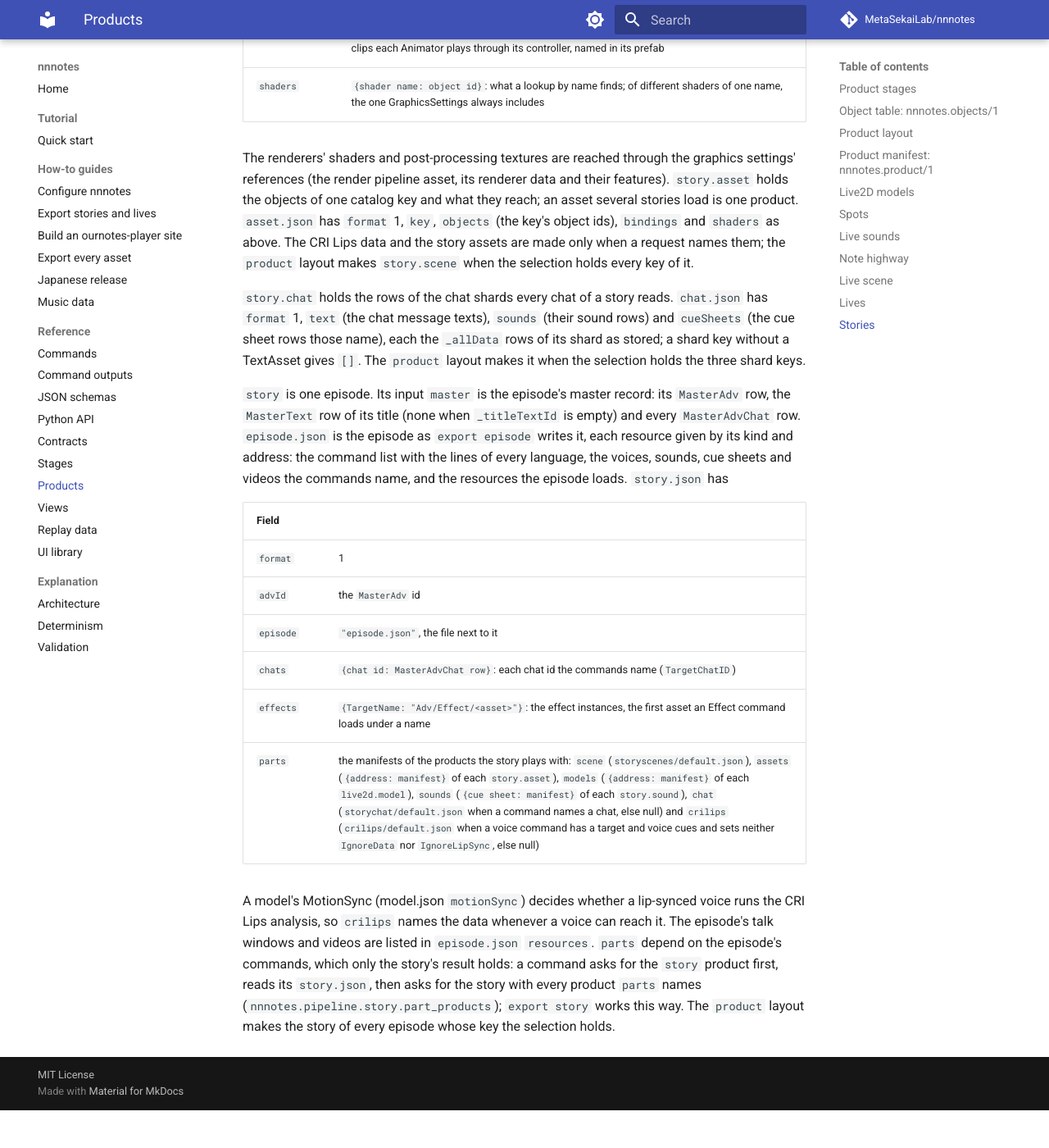
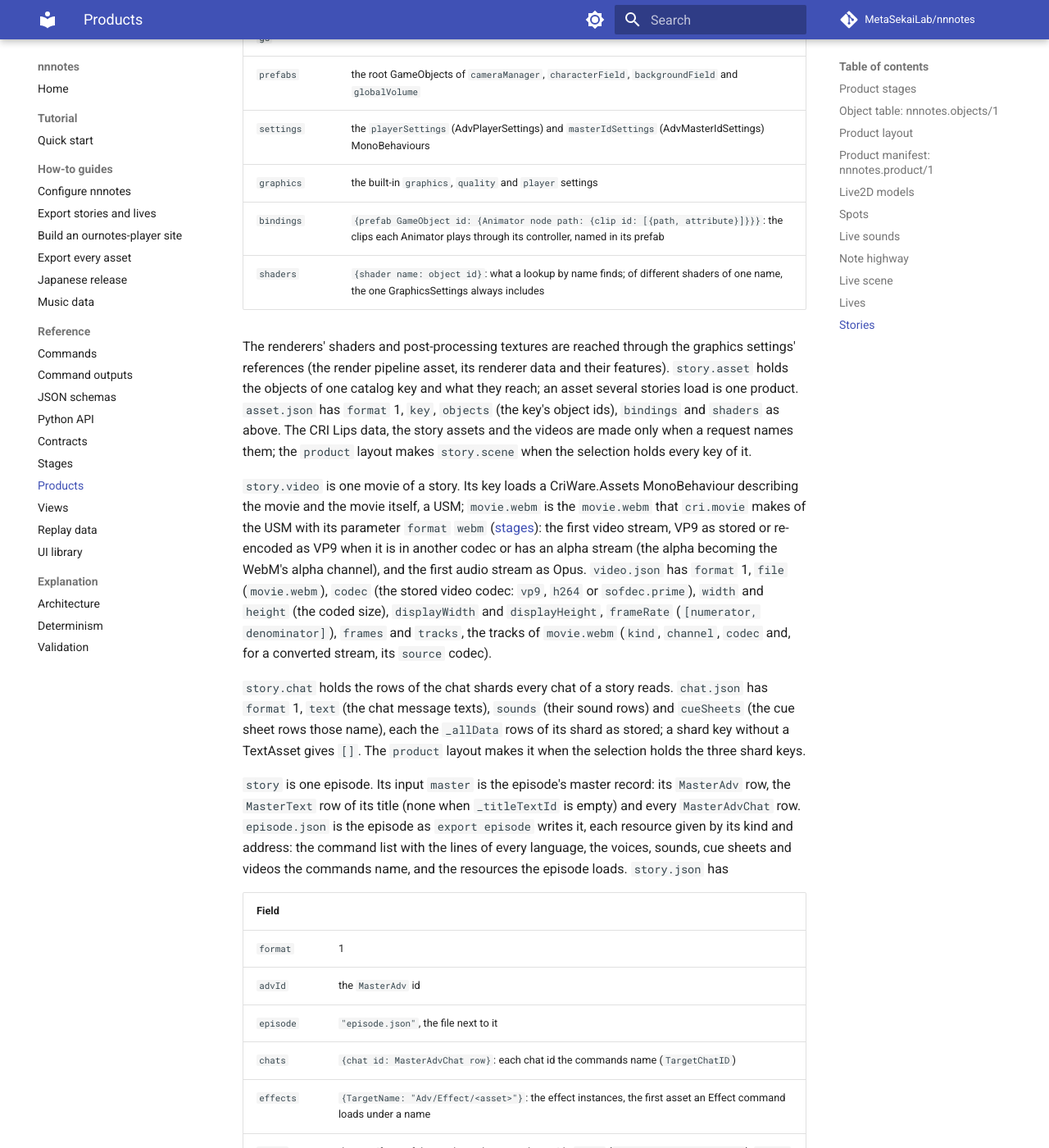
Before and after one commit to MetaSekaiLab/nnnotes, an MkDocs documentation site: the page built from docs/products.md, in a window 1280 px wide and 1400 px high, scrolled down 15402 px. Shown: the whole window at 82% size. Built offline with MkDocs 1.6.1 and Material for MkDocs 9.7.7, drawn with Linux system fonts in a browser that asks for light colours; comment, search, counter and statistics services are not loaded; before the commit the page ends 16756 px from its top, so only the background shows below that; some of the changed text lies outside the part shown.

Commit message:
docs: describe story.video and the movie inputs of product stages
The story.video product and its video.json, the movies a product stage
reads, the videos manifests of export story and story.json `parts`.

Co-Authored-By: Claude Opus 5.5 <noreply@anthropic.com>

```diff
--- a/docs/products.md
+++ b/docs/products.md
@@ -23,7 +23,10 @@ A product stage may also read cue sheets: the catalog keys `cue_sheets` gives (e
 sheet is the ACB its key loads, held in a bundle (the `acb` file of an object of the key) or a raw file of the
 catalog that `cri.audio` decoded. The task's inputs then hold each ACB (`acb:<key>`) and, as `sheets`, the files
 `cri.audio` made of it (`{key: {acb, status, reason, files: {name: {sha256, size, ext}}}}`); it depends on those
-`cri.audio` tasks, and a product file may be one of those files as stored, without copying its bytes. A stage that
+`cri.audio` tasks, and a product file may be one of those files as stored, without copying its bytes. Movies work the
+same way: the catalog keys `movies` gives, each the USM its key loads (the `usm` file of an object of the key, or a raw
+file of the catalog that `cri.movie` decoded), as `usm:<key>` and, in `movies`, the files `cri.movie` made of it with
+their facts (`{key: {usm, status, reason, files: {name: {sha256, size, ext, facts}}}}`). A stage that
 reads files of the APK names them in `APK`: inputs `apk:<path in the APK>`, from the fact `apk`.
 
 All are read from the planning facts alone, so a command can ask for what its products need before anything runs:
@@ -360,10 +363,12 @@ A story episode plays with products that several episodes share, made by `nnnote
 | `story.crilips` | `default` | `crilips/default.json` | none (it reads the APK) | `crilips.json` and `crilips.bin` |
 | `story.scene` | `default` | `storyscenes/default.json` | the ADV scene `EmbScene/Adv`, the prefabs `EmbCommon/Prefab/CameraManager`, `EmbCommon/Adv/Prefab/AdvCharacterField`, `AdvBackgroundField` and `AdvGlobalVolume`, the settings `EmbCommon/Adv/Settings/AdvPlayerSettings` and `AdvMasterIdSettings`, and the built-in `GraphicsSettings`, `QualitySettings` and `PlayerSettings` | `scene.json` and the object table |
 | `story.asset` | a catalog key a story loads: a stage (`Adv/Stage/<name>`), frame, effect, post effect, still, timeline, chat window, chat icon or stamp, transition | `storyassets/<name>.json`, `<name>` the key with `/` as `~` | the key | `asset.json` and the object table |
+| `story.video` | a video key `Cri/Video/<asset>` (the video of a Movie / Clip command) | `videos/<name>.json`, `<name>` the asset with `/` as `~` | the key | `video.json` and `movie.webm` |
 | `story.chat` | `default` | `storychat/default.json` | the shared chat shards `Adv/Chat/AdvChat-Text`, `Adv/Chat/AdvChat-Sound` and `Adv/Chat/AdvChat-SoundCueSheet` | `chat.json` |
 | `story` | a `MasterAdv` id | `stories/<id>.json` | the episode key `Adv/Episode/<asset>/<asset>` (`<asset>`: the row's `_advEpisodeAsset`), its shard keys (the key with `-Text`, `-Sound`, `-SoundCueSheet`, `-Video`) and `EmbCommon/Adv/Settings/AdvPlayerSettings` | `episode.json` and `story.json` |
 
-`story.sound`, `story.crilips`, `story.chat` and `story` keep no objects: their files are all they hold.
+`story.sound`, `story.crilips`, `story.video`, `story.chat` and `story` keep no objects: their files are all they
+hold.
 `story.sound` reads its cue sheet's `cri.audio` files; `cues.json` maps each cue name to the
 first stream of that name (in stream order): `file` (the sound, next to `cues.json`), `sampleRate`, `channels`,
 `samples` (frames at `sampleRate`, without encoder padding) and, for a looping stream, `loopStart` and `loopEnd`
@@ -391,8 +396,18 @@ the product `unsupported` (`unsupported.crilips.version`). Only a request makes
 The renderers' shaders and post-processing textures are reached through the graphics settings' references (the
 render pipeline asset, its renderer data and their features). `story.asset` holds the objects of one catalog key
 and what they reach; an asset several stories load is one product. `asset.json` has `format` 1, `key`, `objects`
-(the key's object ids), `bindings` and `shaders` as above. The CRI Lips data and the story assets are made only when
-a request names them; the `product` layout makes `story.scene` when the selection holds every key of it.
+(the key's object ids), `bindings` and `shaders` as above. The CRI Lips data, the story assets and the videos are
+made only when a request names them; the `product` layout makes `story.scene` when the selection holds every key of
+it.
+
+`story.video` is one movie of a story. Its key loads a CriWare.Assets MonoBehaviour describing the movie and the movie
+itself, a USM; `movie.webm` is the `movie.webm` that `cri.movie` makes of the USM with its parameter `format` `webm`
+([stages](stages.md#cri-stages)): the first video stream, VP9 as stored or re-encoded as VP9 when it is in another
+codec or has an alpha stream (the alpha becoming the WebM's alpha channel), and the first audio stream as Opus.
+`video.json` has `format` 1, `file` (`movie.webm`), `codec` (the stored video codec: `vp9`, `h264` or
+`sofdec.prime`), `width` and `height` (the coded size), `displayWidth` and `displayHeight`, `frameRate`
+(`[numerator, denominator]`), `frames` and `tracks`, the tracks of `movie.webm` (`kind`, `channel`, `codec` and, for a
+converted stream, its `source` codec).
 
 `story.chat` holds the rows of the chat shards every chat of a story reads. `chat.json` has `format` 1, `text` (the
 chat message texts), `sounds` (their sound rows) and `cueSheets` (the cue sheet rows those name), each the `_allData`
@@ -412,11 +427,11 @@ language, the voices, sounds, cue sheets and videos the commands name, and the r
 | `episode` | `"episode.json"`, the file next to it |
 | `chats` | `{chat id: MasterAdvChat row}`: each chat id the commands name (`TargetChatID`) |
 | `effects` | `{TargetName: "Adv/Effect/<asset>"}`: the effect instances, the first asset an Effect command loads under a name |
-| `parts` | the manifests of the products the story plays with: `scene` (`storyscenes/default.json`), `assets` (`{address: manifest}` of each `story.asset`), `models` (`{address: manifest}` of each `live2d.model`), `sounds` (`{cue sheet: manifest}` of each `story.sound`), `chat` (`storychat/default.json` when a command names a chat, else null) and `crilips` (`crilips/default.json` when a voice command has a target and voice cues and sets neither `IgnoreData` nor `IgnoreLipSync`, else null) |
+| `parts` | the manifests of the products the story plays with: `scene` (`storyscenes/default.json`), `assets` (`{address: manifest}` of each `story.asset`), `models` (`{address: manifest}` of each `live2d.model`), `sounds` (`{cue sheet: manifest}` of each `story.sound`), `videos` (`{address: manifest}` of each `story.video`), `chat` (`storychat/default.json` when a command names a chat, else null) and `crilips` (`crilips/default.json` when a voice command has a target and voice cues and sets neither `IgnoreData` nor `IgnoreLipSync`, else null) |
 
 A model's MotionSync (model.json `motionSync`) decides whether a lip-synced voice runs the CRI Lips analysis, so
-`crilips` names the data whenever a voice can reach it. The episode's talk windows and videos are listed in
-`episode.json` `resources`. `parts` depend on the episode's commands, which only the story's result holds: a command
+`crilips` names the data whenever a voice can reach it. The episode's talk windows are listed in `episode.json`
+`resources`. `parts` depend on the episode's commands, which only the story's result holds: a command
 asks for the `story` product first, reads its `story.json`, then asks for the story with every product `parts` names
 (`nnnotes.pipeline.story.part_products`); `export story` works this way. The `product` layout makes the story of
 every episode whose key the selection holds.
```
Also changed, not shown: docs/cli.md (+1 -1 lines), docs/commands.md (+4 -1 lines), docs/export.md (+2 -2 lines), docs/quickstart.md (+2 -2 lines), docs/stages.md (+1 -0 lines).
